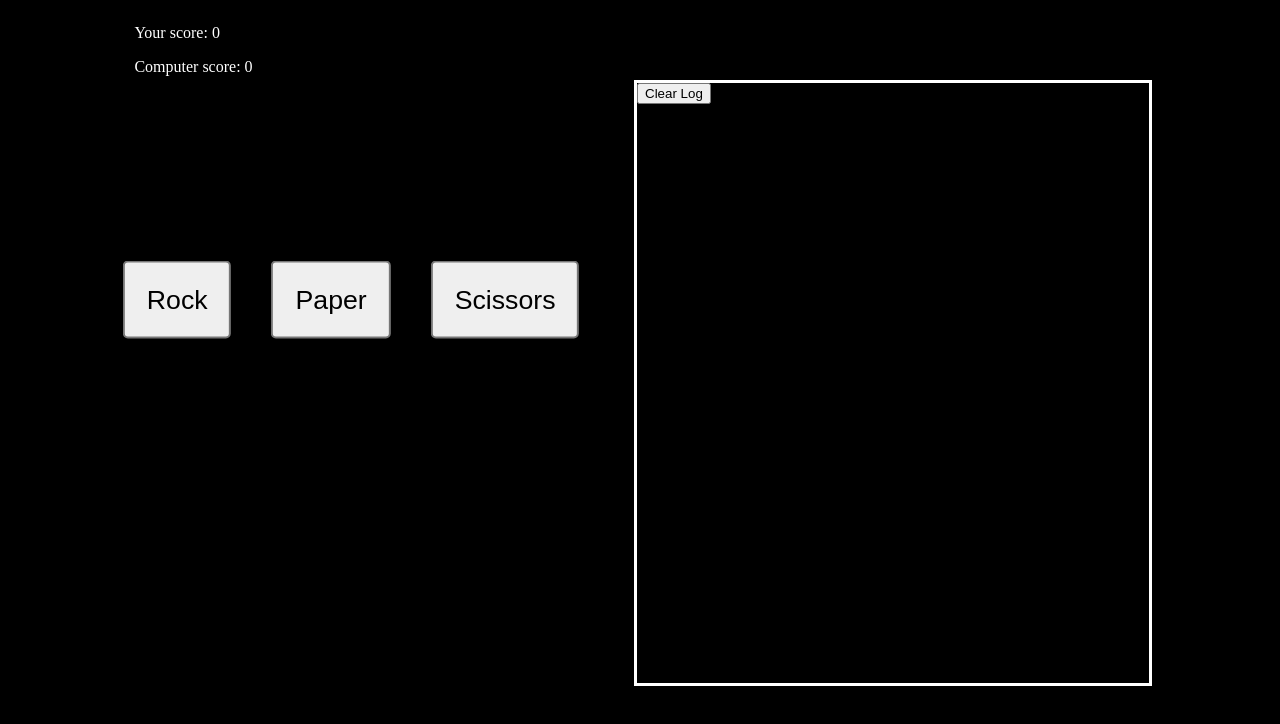
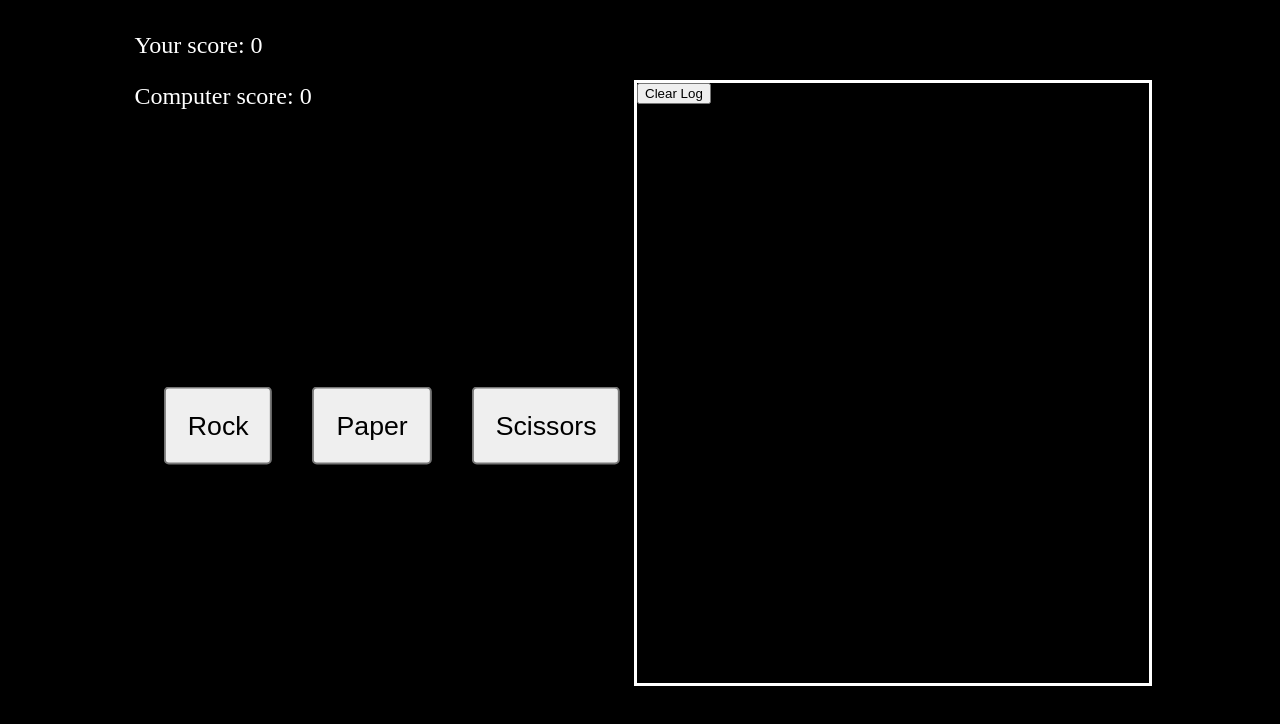
Before and after one commit to NSolarR/rock-paper-scissors, a plain HTML site: page index.html in a window 1280 px wide. Drawn offline with Linux system fonts and the light colour scheme.

Commit message:
Increase size of score text

```diff
--- a/style.css
+++ b/style.css
@@ -3,6 +3,13 @@ body {
     color:white;
 }
 
+#playerScoreT {
+    font-size:24px;
+}
+
+#computerScoreT {
+    font-size:24px;
+}
 
 .game {
     position: relative;
```
